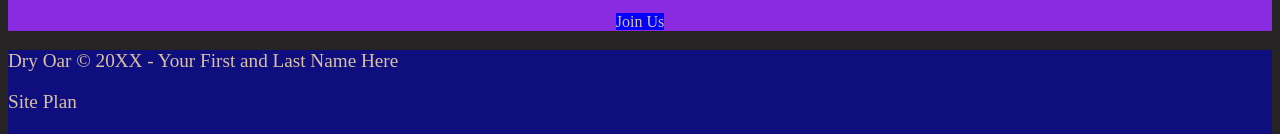
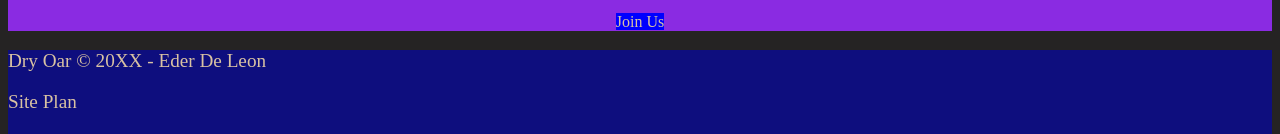
Before and after one commit to Ederdeleon/wdd-130, a plain HTML site: page wwr/index.html in a window 1280 px wide. Shown: the part 4135-4269 px from the top of the page. Drawn offline with Linux system fonts and the light colour scheme.

Commit message:
messaeder

```diff
--- a/wwr/index.html
+++ b/wwr/index.html
@@ -58,7 +58,7 @@
         </section>
     </main>
     <footer>
-        <p>Dry Oar &copy; 20XX - Your First and Last Name Here</p>
+        <p>Dry Oar &copy; 20XX - Eder De Leon</p>
         <p><a href="site-plan-rafting.html">Site Plan</a></p>
         <p><a href="contactus.html">Contact Us</a></p>
         <div class="social">
```
